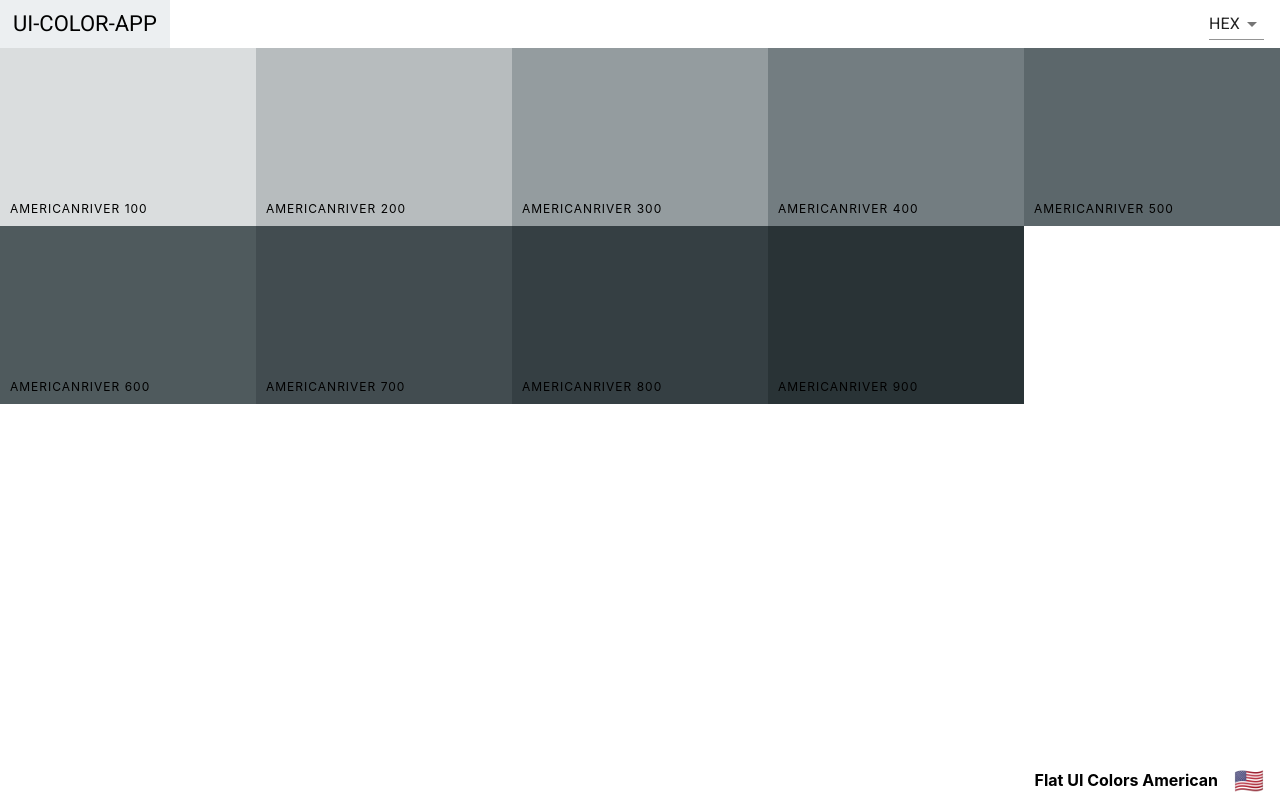
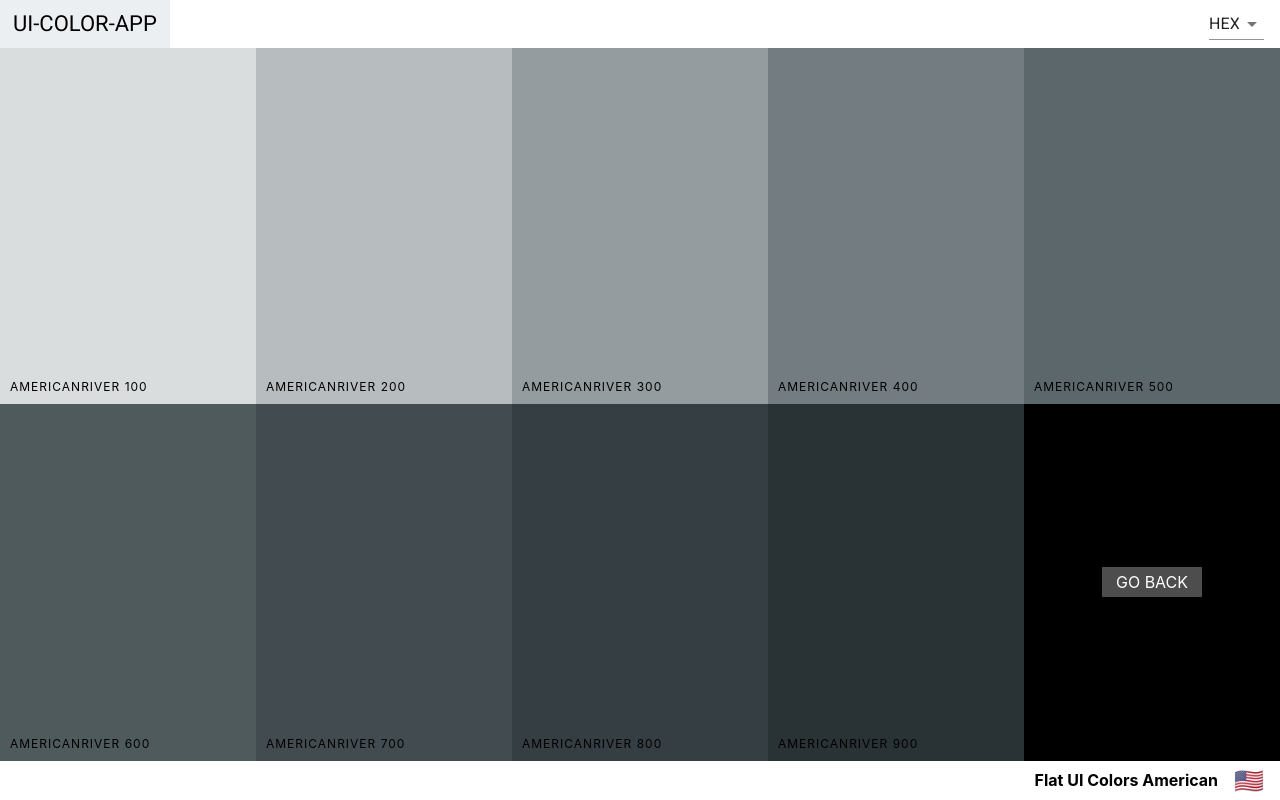
Before and after one commit to bineetNaidu/UI-Colors-App, a React (Create React App) app: page /palette/flat-ui-colors-american/americanriver in a window 1280 px wide. Built offline with nearby package versions, Linux system fonts and the light colour scheme.

Commit message:
Add Go Back Box

```diff
--- a/src/ColorBox.css
+++ b/src/ColorBox.css
@@ -8,7 +8,8 @@
   margin-bottom: -3.5px;
 }
 
-.copy-button {
+.copy-button,
+.back-button {
   width: 100px;
   height: 30px;
   position: absolute;
@@ -24,9 +25,12 @@
   color: white;
   text-transform: uppercase;
   border: none;
+  cursor: pointer;
+  text-decoration: none;
+  line-height: 30px;
+}
+.copy-button {
   opacity: 0;
-  cursor: pointer;
-  line-height: 30px;
 }
 
 .ColorBox:hover .copy-button {
@@ -111,3 +115,12 @@
   font-size: 2rem;
   font-weight: 100;
 }
+
+.SingleColorPalette .ColorBox {
+  height: 50%;
+}
+
+.ColorBox.go-back {
+  background: #000;
+  display: inline-block;
+}
--- a/src/SingleColorPalette.jsx
+++ b/src/SingleColorPalette.jsx
@@ -1,6 +1,7 @@
 import React, { Component } from "react";
 import ColorBox from "./ColorBox";
 import Navbar from "./Navbar";
+import { Link } from "react-router-dom";
 import PaletteFooter from "./PaletteFooter";
 
 export default class SingleColorPalette extends Component {
@@ -28,20 +29,27 @@ export default class SingleColorPalette extends Component {
   }
 
   render() {
-    const { paletteName, emoji } = this.props.palette;
+    const { paletteName, emoji, id } = this.props.palette;
     const { format } = this.state;
     const colorboxes = this._shades.map((color) => (
       <ColorBox
-        key={color.id}
+        key={color.name}
         name={color.name}
         background={color[format]}
         showLink={false}
       />
     ));
     return (
-      <div className="Palette">
+      <div className="SingleColorPalette Palette">
         <Navbar handleChange={this.changeFormat} showSlider={false} />
-        <div className="Palette-colors">{colorboxes}</div>
+        <div className="Palette-colors">
+          {colorboxes}
+          <div className="go-back ColorBox">
+            <Link to={`/palette/${id}`} className="back-button">
+              Go Back
+            </Link>
+          </div>
+        </div>
         <PaletteFooter paletteName={paletteName} emoji={emoji} />
       </div>
     );
```
